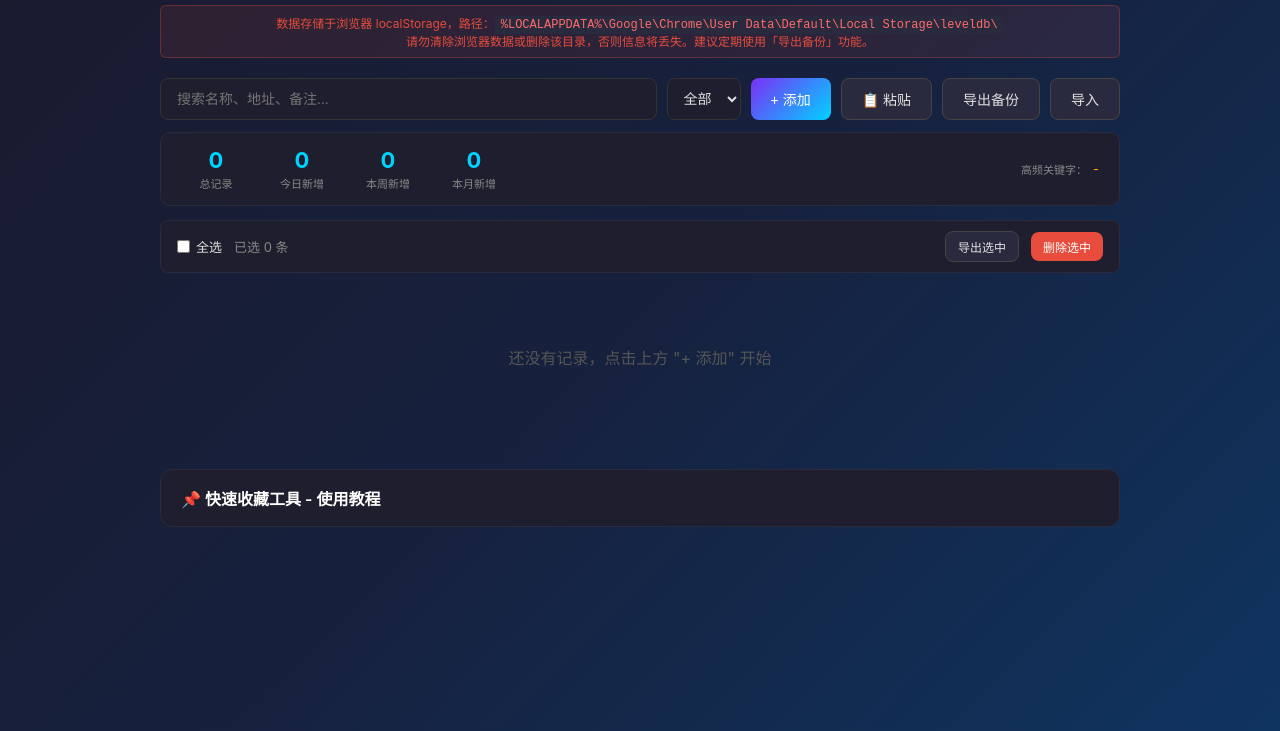
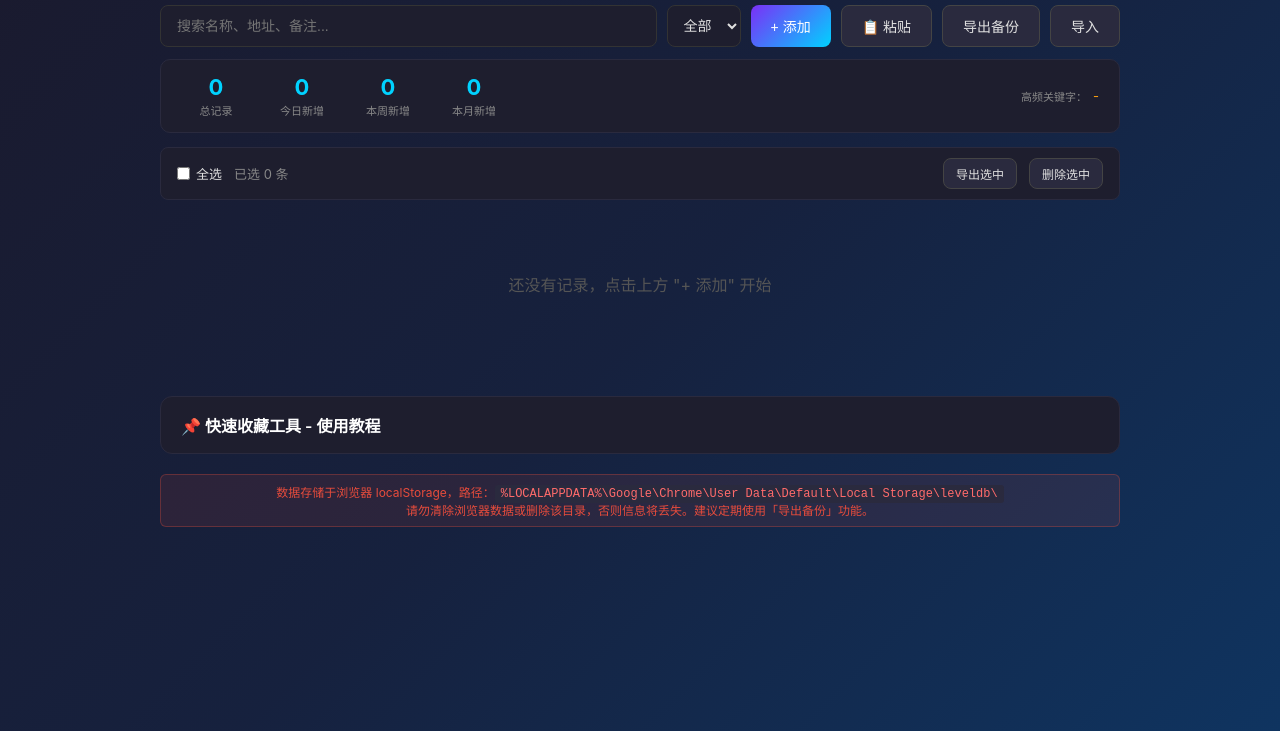
Before and after one commit to thinkingandwritingrepeatedly/personal-info-library, a plain HTML site: page index.html in a window 1280 px wide. Shown: the part 69-800 px from the top of the page. Drawn offline with Linux system fonts and the light colour scheme.

Commit message:
Move storage notice to bottom, tone down delete button
- Move red storage path warning from top to bottom of page
- Change delete button from bright red to subtle gray matching other buttons
- Less visual clutter at the top, delete button no longer eye-catching

Co-Authored-By: Claude Haiku 4.5 <noreply@anthropic.com>

```diff
--- a/index.html
+++ b/index.html
@@ -73,8 +73,8 @@ h1 {
 .btn-primary:hover { opacity: 0.9; transform: translateY(-1px); }
 .btn-secondary { background: #2a2a3e; color: #e0e0e0; border: 1px solid #444; }
 .btn-secondary:hover { background: #3a3a4e; }
-.btn-danger { background: #e74c3c; color: #fff; }
-.btn-danger:hover { background: #c0392b; }
+.btn-danger { background: #2a2a3e; color: #e0e0e0; border: 1px solid #444; }
+.btn-danger:hover { background: #3a3a4e; }
 .btn-small { padding: 6px 12px; font-size: 12px; }
 
 .batch-bar {
@@ -308,11 +308,6 @@ details[open] > summary.bookmarklet-summary {
 <body>
 <div class="container">
   <h1>个人重要信息库</h1>
-  <div class="storage-notice">
-    数据存储于浏览器 localStorage，路径：<code id="storagePath"></code><br>
-    请勿清除浏览器数据或删除该目录，否则信息将丢失。建议定期使用「导出备份」功能。
-  </div>
-
   <div class="toolbar">
     <input type="text" id="searchInput" placeholder="搜索名称、地址、备注...">
     <select id="groupSelect"><option value="all">全部</option><option value="today">今天</option><option value="week">本周</option><option value="month">本月</option></select>
@@ -408,6 +403,11 @@ details[open] > summary.bookmarklet-summary {
     </div>
   </div>
   </details>
+
+  <div class="storage-notice" style="margin-top: 20px;">
+    数据存储于浏览器 localStorage，路径：<code id="storagePath"></code><br>
+    请勿清除浏览器数据或删除该目录，否则信息将丢失。建议定期使用「导出备份」功能。
+  </div>
 </div>
 <div class="toast" id="toast"></div>
 
```
